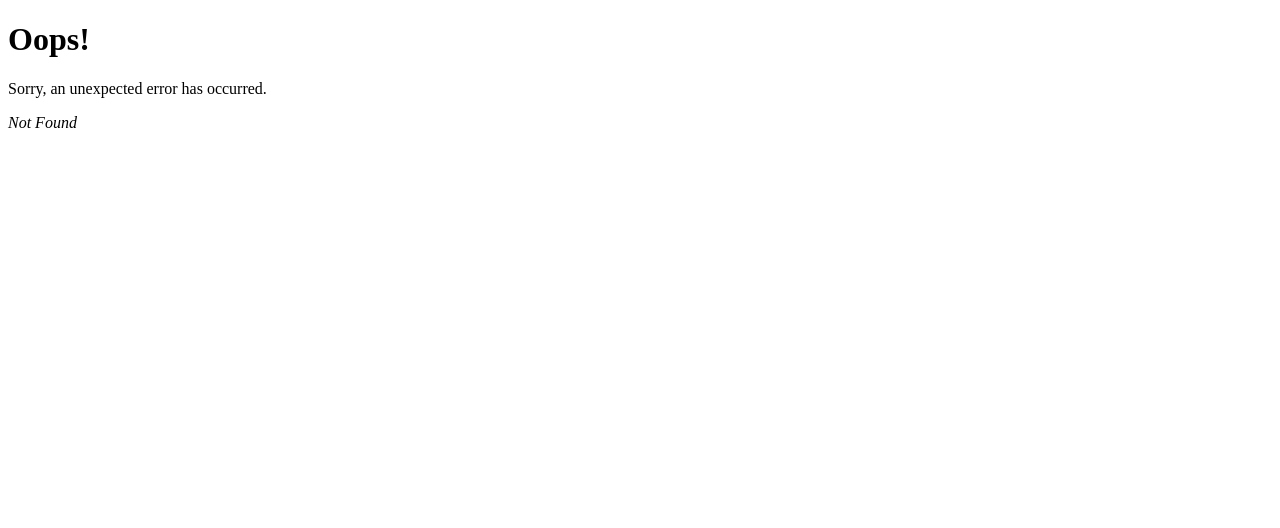
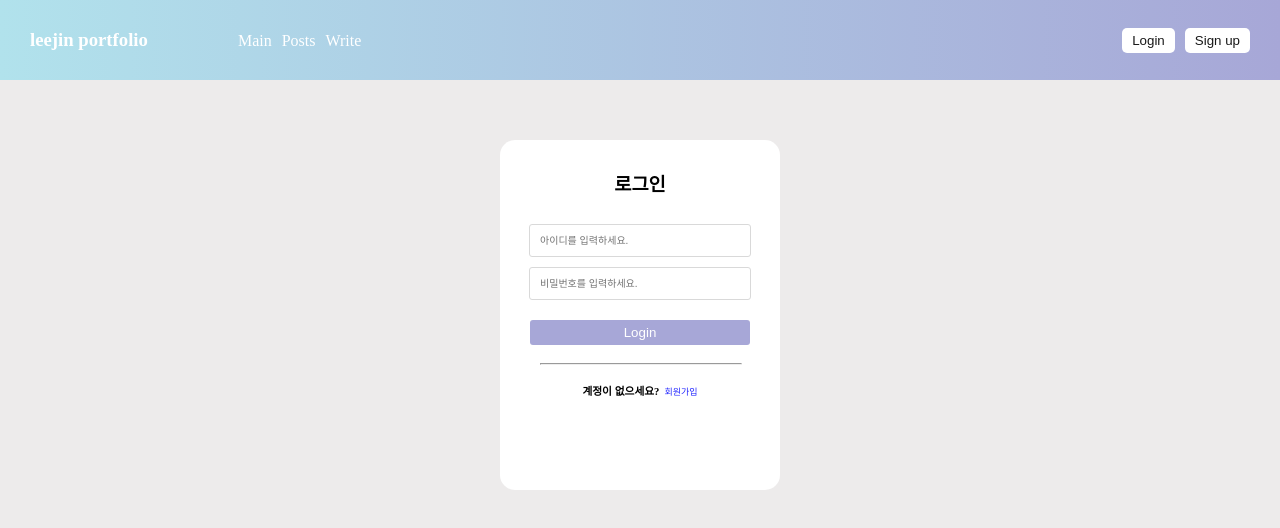
Before and after one commit to wh0land/PortfolioR, a React (Vite) app: page /login in a window 1280 px wide. Before the commit this address had no page. Shown: the top 528 px of the page. Built offline with nearby package versions, Linux system fonts and the light colour scheme.

Commit message:
login, signup 페이지 추가

```diff
--- a/package.json
+++ b/package.json
@@ -10,9 +10,11 @@
     "preview": "vite preview"
   },
   "dependencies": {
+    "axios": "^1.7.2",
     "localforage": "^1.10.0",
     "match-sorter": "^6.3.4",
     "react": "^18.2.0",
+    "react-cookie": "^7.1.4",
     "react-dom": "^18.2.0",
     "react-router-dom": "^6.23.1",
     "sort-by": "^1.2.0",
--- a/src/components/HeaderFooter.jsx
+++ b/src/components/HeaderFooter.jsx
@@ -4,12 +4,24 @@ export function Header() {
   return (
     <div>
         <ProfileTitle>
-            <h3><MainTitle href="/">leejin portfolio</MainTitle></h3>
+          <MainTitle>
+            <h3><a href="/">leejin portfolio</a></h3>
             <NavVar>
               <Menu href={`/`}><li>Main</li></Menu>
               <Menu href={`/posts`}><li>Posts</li></Menu>
               <Menu href={`/write`}><li>Write</li></Menu>
             </NavVar>
+          </MainTitle>
+          <NavVar>
+            <ButtonWrapper>
+              <button>
+              <a href={`/login`}><li>Login</li></a>
+              </button>
+              <button>
+              <a href={`/signup`}><li>Sign up</li></a>
+              </button>
+            </ButtonWrapper>
+          </NavVar>
         </ProfileTitle>
     </div>
   )
@@ -33,24 +45,30 @@ export function Footer() {
 
 const ProfileTitle = styled.div`
 display: flex;
-justify-content: space-around;
+justify-content: space-between;
+padding-left: 30px;
+padding-right: 30px;
 align-items: center;
 height: 80px;
 background: ${(props) => props.background || "linear-gradient(90deg, #b1e2ec, #a7a7d7)"};
 color:aliceblue;
 `
-const MainTitle = styled.a`
-text-decoration-line: none;
-text-decoration: none;
-color:#FFFFFF;
-font-weight: 600;
+const MainTitle = styled.div`
+display: flex;
+flex-direction: row;
+align-items: baseline;
+gap: 50px;
+a {
+  text-decoration-line: none;
+  text-decoration: none;
+  color:#FFFFFF;
+};
 `
 
 const NavVar = styled.ul`
 display: flex;
 justify-content: center;
 flex-direction: row;
-margin-right: 30px;
 gap: 10px;
 list-style: none;
 `
@@ -63,8 +81,28 @@ const Menu = styled.a`
   &:hover{
     background-color:#b1e2ec;
     color:black;
-  }
+  };
 `
+
+const ButtonWrapper = styled.div`
+  display: flex;
+  gap: 10px;
+
+  button {
+    background-color: #ffffff;
+    border: none;
+    border-radius: 5px;
+    padding: 5px 10px;
+    color: black;
+    cursor: pointer;
+    transition: background-color 0.3s;
+
+    &:hover {
+      background-color: #8c8cc7;
+    }
+  };
+`;
+
 
 const FooterL= styled.div`
 height: 80px;
--- /dev/null
+++ b/src/routes/login.jsx
@@ -0,0 +1,162 @@
+import styled from "styled-components";
+import {useState} from 'react';
+import axios from "axios";
+import {Cookies} from "react-cookie";
+
+export default function Login() {
+
+  const [id, setId] = useState('');
+  const [pw, setPw] = useState('');
+
+  const handleIdChange = (e) => {
+    setId(e.target.value);
+    };
+  const handlePwChange = (e) => {
+    setPw(e.target.value);
+    };
+
+  const apiCall = axios.create({
+    baseURL: "https://dummyjson.com",
+    });
+
+  const clickOk = async () => {
+    try{
+      const response = await apiCall.post("/auth/login", {
+        username: id,
+        password: pw,
+      });
+      console.log(response.data);
+      localStorage.setItem("token", response.data.token);
+      sessionStorage.setItem("token", response.data.token);
+      setCookie("token", response.data.token);
+      return response.data;
+    } catch (error) {
+      return error;
+    }
+  };
+
+  const cookies = new Cookies();
+
+  const setCookie = (name, value) => {
+    return cookies.set(name, value);
+  };
+
+  return (
+    <div>
+      <LoginBox>
+          <LoginWrapper>
+            <h3>로그인</h3>
+            <InputBox
+              placeholder="아이디를 입력하세요."
+              value={id}
+              onChange={handleIdChange}
+            />
+            <InputBox
+              placeholder="비밀번호를 입력하세요."
+              value={pw}
+              onChange={handlePwChange}
+            />
+            <ButtonWrapper>
+              <button onClick={clickOk}>Login</button>
+            </ButtonWrapper>
+            <hr/>
+            <BottomDiv>
+              <h6>계정이 없으세요?</h6>
+              <span><a href={`/signup`}>회원가입</a></span>
+            </BottomDiv>
+          </LoginWrapper>
+      </LoginBox>
+    </div>
+  )
+}
+
+export const LoginBox = styled.div`
+  display: flex;
+  flex-direction: column;
+  align-items: center;
+  background-color: #edebeb; //배경색
+  height: 100vh;
+
+  p {
+    display: flex;
+    justify-content: flex-start;
+    margin-bottom: auto;
+  };
+`
+
+export const LoginWrapper = styled.div`
+display: flex;
+align-items: center;
+flex-direction: column;
+margin-top: 200px;
+gap: 10px;
+height: 300px;
+width: 200px;
+background-color: #ffffff;
+border-radius:15px;
+padding: 40px;
+padding-top: 10px;
+margin-top: 60px;
+
+h3 {
+  display: flex;
+  justify-content: center;
+  align-items: center;
+};
+
+hr {
+    width:100%;
+    color: #181818;
+  };
+
+h6 {
+  margin: 0px;
+};
+
+span {
+  font-size: 9px;
+};
+
+a {
+  color: #2428ff;
+};
+`;
+
+export const InputBox = styled.input`
+  width: 200px;
+  padding: 10px;
+  border: 1px solid #d9d9d9;
+  border-radius: 3px;
+  font-size: 10px;
+  outline: none;
+`;
+
+export const ButtonWrapper = styled.div`
+  display: flex;
+  margin-top: 10px;
+  display: flex;
+  align-items: center;
+  justify-content: center;
+
+  button {
+    width: 220px;
+    background-color: #a7a7d7;
+    border: none;
+    border-radius: 3px;
+    padding: 5px 10px;
+    color: white;
+    cursor: pointer;
+    transition: background-color 0.3s;
+
+    &:hover {
+      background-color: #8c8cc7;
+    };
+  };
+`;
+
+export const BottomDiv = styled.div`
+display: flex;
+flex-direction: row;
+gap: 5px;
+align-items: baseline ;
+`;
--- a/src/routes/posts.jsx
+++ b/src/routes/posts.jsx
@@ -102,5 +102,5 @@ display: flex;
 flex-direction: row;
 margin:0px;
 gap: 10px;
-align-item:flex-end;
+align-items:flex-end;
 `
--- /dev/null
+++ b/src/routes/signup.jsx
@@ -0,0 +1,71 @@
+import {useState} from 'react';
+import axios from "axios";
+import {Cookies} from "react-cookie";
+import { LoginBox, LoginWrapper, InputBox, ButtonWrapper, BottomDiv } from './login';
+
+export default function Signup() {
+
+    const [id, setId] = useState('');
+  const [pw, setPw] = useState('');
+
+  const handleIdChange = (e) => {
+    setId(e.target.value);
+    };
+  const handlePwChange = (e) => {
+    setPw(e.target.value);
+    };
+
+  const apiCall = axios.create({
+    baseURL: "https://dummyjson.com",
+    });
+
+  const clickOk = async () => {
+    try{
+      const response = await apiCall.post("/auth/login", {
+        username: id,
+        password: pw,
+      });
+      console.log(response.data);
+      localStorage.setItem("token", response.data.token);
+      sessionStorage.setItem("token", response.data.token);
+      setCookie("token", response.data.token);
+      return response.data;
+    } catch (error) {
+      return error;
+    }
+  };
+
+  const cookies = new Cookies();
+
+  const setCookie = (name, value) => {
+    return cookies.set(name, value);
+  };
+
+  return (
+    <div>
+      <LoginBox>
+          <LoginWrapper>
+            <h3>회원가입</h3>
+            <InputBox
+              placeholder="아이디를 입력하세요."
+              value={id}
+              onChange={handleIdChange}
+            />
+            <InputBox
+              placeholder="비밀번호를 입력하세요."
+              value={pw}
+              onChange={handlePwChange}
+            />
+            <ButtonWrapper>
+              <button onClick={clickOk}>Sign up</button>
+            </ButtonWrapper>
+            <hr/>
+            <BottomDiv>
+              <h6>계정이 이미 있으신가요?</h6>
+              <span><a href={`/login`}>로그인</a></span>
+            </BottomDiv>
+          </LoginWrapper>
+      </LoginBox>
+    </div>
+  )
+}
--- a/src/routes/write.jsx
+++ b/src/routes/write.jsx
@@ -45,6 +45,7 @@ const ButtonWrapper = styled.div`
 
   button {
     background-color: #a7a7d7;
+    width: 100%;
     border: none;
     border-radius: 3px;
     padding: 5px 10px;
@@ -69,11 +70,11 @@ const DetailBox = styled.div`
   display: flex;
   flex-direction: column;
   background-color: #fbfbfb;
-  border-radius: 3px;
+  border-radius: 15px;
   padding: 20px;
   margin: 20px auto;
   width: 90%;
-  height: 400px;
+  height: auto;
   box-shadow: 0px 0px 5px #d9d9d9;
   box-sizing: border-box;
 `;
@@ -85,10 +86,12 @@ const PostHeader = styled.div`
 `;
 
 const PostContent = styled.div`
+  display: flex;
+  justify-content: space-between;
+  align-items: center;
   margin-top: 10px;
-  line-height: 1.6;
+  margin-bottom: 10px;
   color: #333;
-  border-top: solid #d9d9d9 2px;
   overflow-wrap: break-word;
   p {
     margin: 0 10 0 0;
```
Also changed, not shown: src/main.jsx (+10 -0 lines), 1 other file (tests, documents, lock files or other folders).
